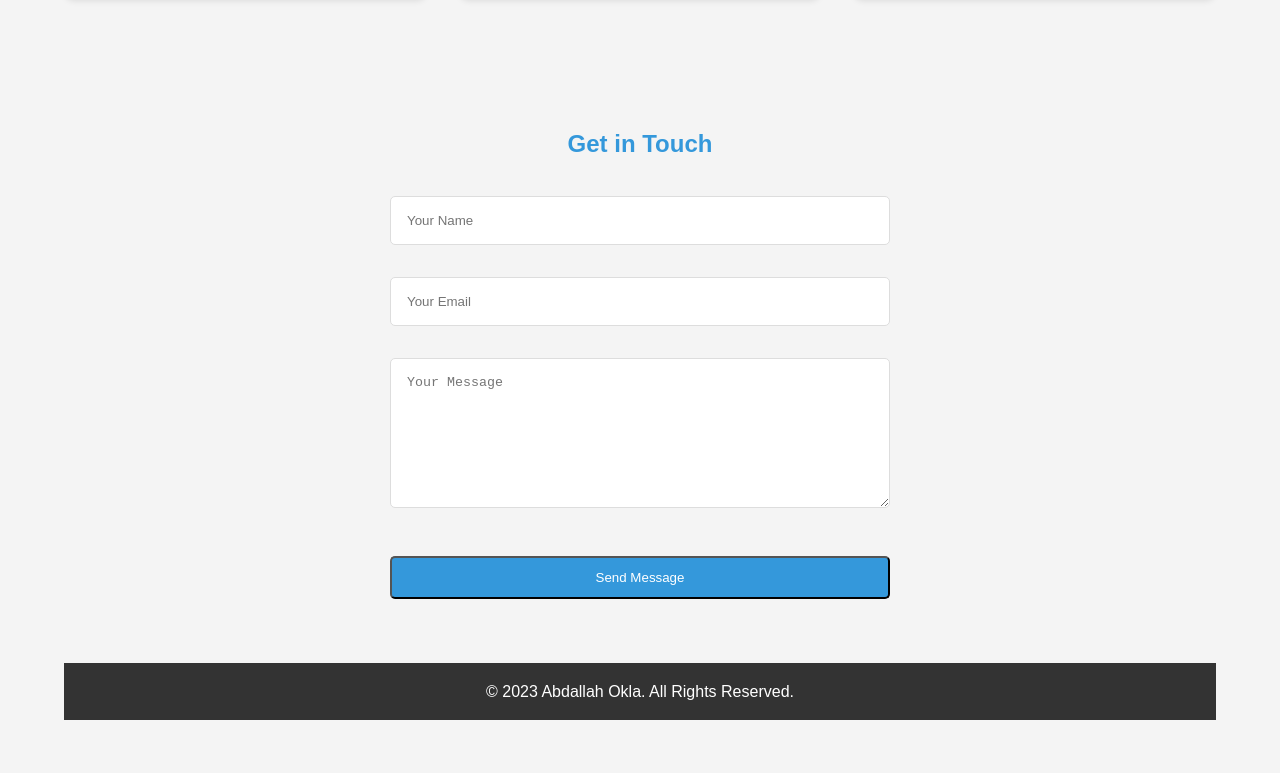
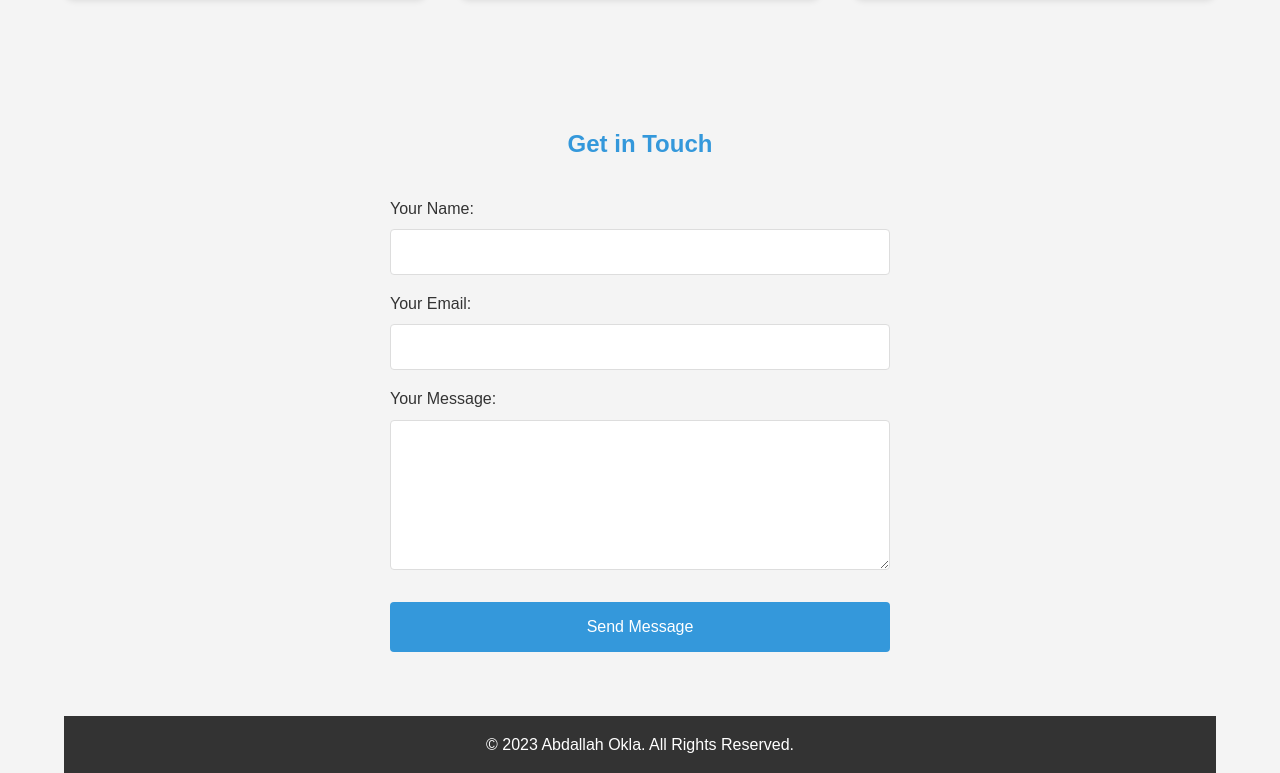
Before and after one commit to abdallah1989203/abdallahokla.github.io, a plain HTML site: page index.html in a window 1280 px wide. Shown: the part 1453-2226 px from the top of the page. Before the commit the page ends 2173 px from the top, so only its background shows below. Drawn offline with Linux system fonts and the light colour scheme.

Commit message:
Update contact form to match Formspree's recommended format and improve styling

```diff
--- a/index.html
+++ b/index.html
@@ -80,10 +80,23 @@
             <section id="contact" class="contact">
                 <h2>Get in Touch</h2>
                 <div id="form-status" class="form-status"></div>
-                <form id="contact-form" action="https://formspree.io/f/xovqygyk" method="POST">
-                    <input type="text" name="name" placeholder="Your Name" required>
-                    <input type="email" name="email" placeholder="Your Email" required>
-                    <textarea name="message" placeholder="Your Message" required></textarea>
+                <form action="https://formspree.io/f/xovqygyk" method="POST">
+                    <label>
+                        Your Name:
+                        <input type="text" name="name" required>
+                    </label>
+                    <label>
+                        Your Email:
+                        <input type="email" name="email" required>
+                    </label>
+                    <label>
+                        Your Message:
+                        <textarea name="message" required></textarea>
+                    </label>
+                    <!-- Anti-spam honeypot field -->
+                    <input type="text" name="_gotcha" style="display:none">
+                    <!-- Specify return URL after form submission -->
+                    <input type="hidden" name="_next" value="https://abdallahokla.github.io/#contact">
                     <button type="submit" class="btn">Send Message</button>
                 </form>
             </section>
--- a/styles.css
+++ b/styles.css
@@ -183,15 +183,48 @@ section h2 {
     gap: 1rem;
 }
 
-.contact input,
-.contact textarea {
-    padding: 1rem;
-    border: 1px solid #ddd;
-    border-radius: 5px;
+.contact form label {
+    display: flex;
+    flex-direction: column;
+    gap: 0.5rem;
+    font-weight: 500;
 }
 
-.contact textarea {
+.contact form input,
+.contact form textarea {
+    padding: 0.8rem;
+    border: 1px solid #ddd;
+    border-radius: 4px;
+    font-size: 1rem;
+    width: 100%;
+}
+
+.contact form textarea {
     height: 150px;
+    resize: vertical;
+}
+
+.contact form input:focus,
+.contact form textarea:focus {
+    outline: none;
+    border-color: var(--primary-color);
+    box-shadow: 0 0 0 2px rgba(52, 152, 219, 0.2);
+}
+
+.contact form button {
+    background-color: var(--primary-color);
+    color: white;
+    padding: 1rem 2rem;
+    border: none;
+    border-radius: 4px;
+    cursor: pointer;
+    font-size: 1rem;
+    transition: all 0.3s ease;
+}
+
+.contact form button:hover {
+    background-color: var(--secondary-color);
+    transform: translateY(-2px);
 }
 
 /* Contact Form Status */
@@ -217,30 +250,6 @@ section h2 {
     border: 1px solid #f5c6cb;
 }
 
-/* Improve form input styles */
-.contact form input,
-.contact form textarea {
-    width: 100%;
-    margin-bottom: 1rem;
-    transition: border-color 0.3s ease;
-}
-
-.contact form input:focus,
-.contact form textarea:focus {
-    outline: none;
-    border-color: var(--primary-color);
-    box-shadow: 0 0 0 2px rgba(52, 152, 219, 0.2);
-}
-
-.contact form button {
-    cursor: pointer;
-}
-
-.contact form button:hover {
-    transform: translateY(-2px);
-    box-shadow: 0 2px 4px rgba(0,0,0,0.1);
-}
-
 /* Footer */
 footer {
     background-color: var(--text-color);
```
